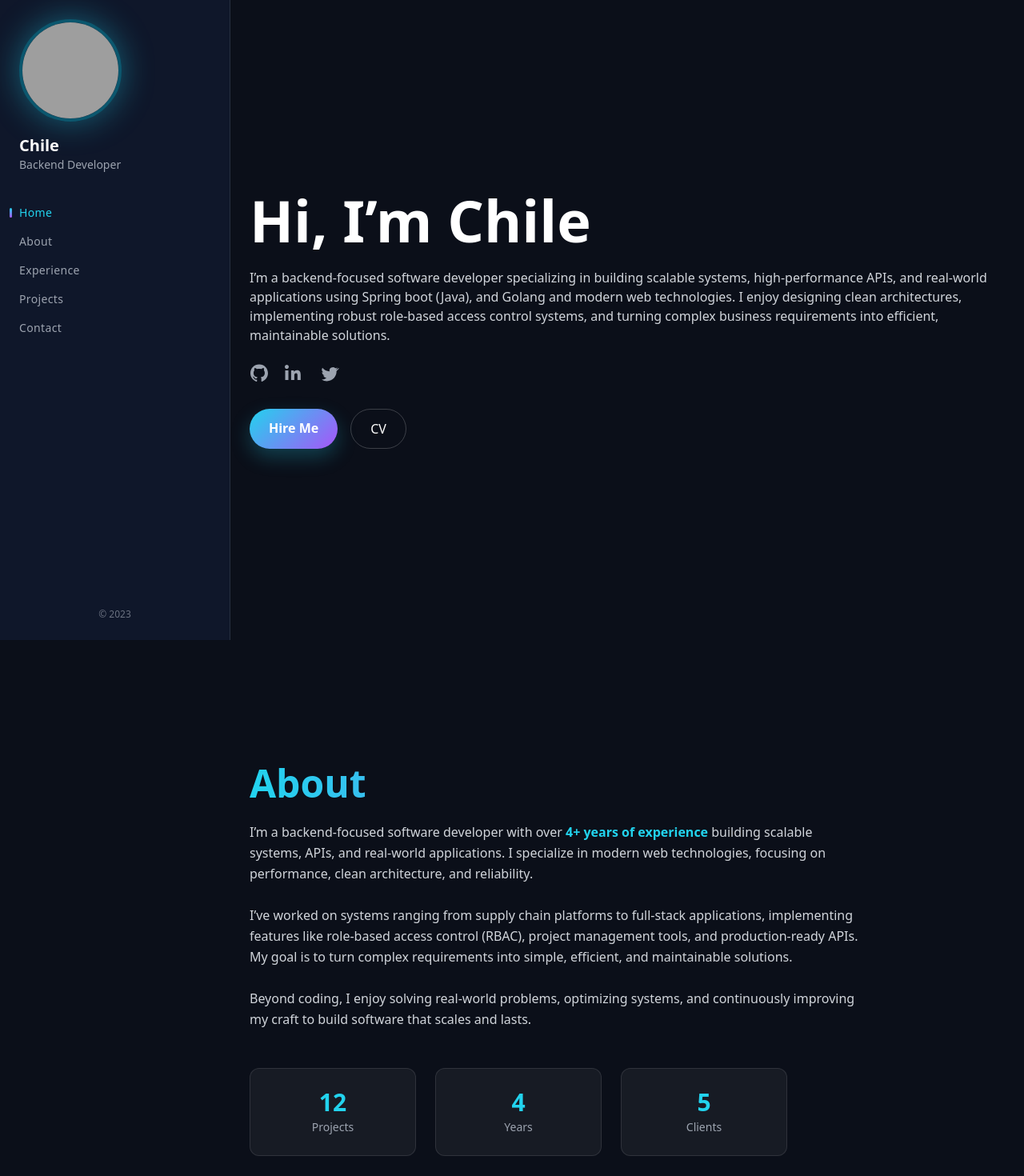
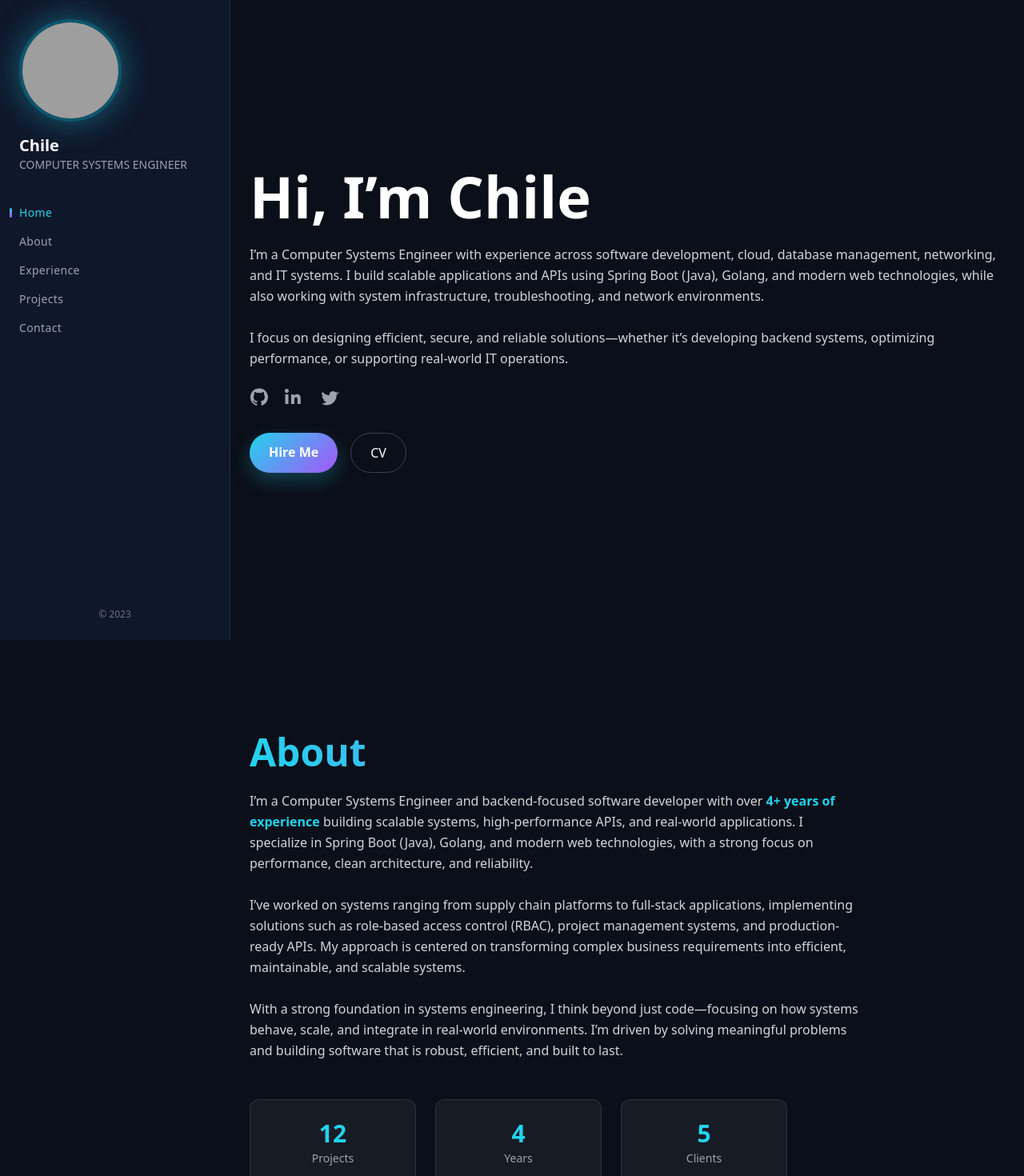
Before and after one commit to ChileKasoka/porfolio-vue, a Vue app: page / in a window 1280 px wide. Shown: the top 1470 px of the page at 80% size. Built offline with nearby package versions, Linux system fonts and the light colour scheme; grey boxes are pictures that could not be loaded; a web font is replaced by a local one.

Commit message:
updated intro on profile

```diff
--- a/src/views/HomeView.vue
+++ b/src/views/HomeView.vue
@@ -14,7 +14,7 @@
           />
 
           <h2 class="mt-4 text-xl font-bold">Chile</h2>
-          <p class="text-gray-400 text-sm">Backend Developer</p>
+          <p class="text-gray-400 text-sm">COMPUTER SYSTEMS ENGINEER</p>
 
         </div>
 
@@ -77,12 +77,14 @@
           <span class="gradient-text">Chile</span>
         </h1>
 
-        <p class="mt-6 text-gray-300 w-full">
-          I’m a backend-focused software developer specializing in building scalable systems,
-          high-performance APIs, and real-world applications using Spring boot (Java), and Golang and modern web technologies.
-          I enjoy designing clean architectures, implementing robust role-based access control systems,
-          and turning complex business requirements into efficient, maintainable solutions.
-        </p>
+<p class="mt-6 text-gray-300 w-full leading-relaxed">
+  I’m a Computer Systems Engineer with experience across software development, cloud, database management, networking, and IT systems.
+  I build scalable applications and APIs using Spring Boot (Java), Golang, and modern web technologies,
+  while also working with system infrastructure, troubleshooting, and network environments.
+  <br /><br />
+  I focus on designing efficient, secure, and reliable solutions—whether it’s developing backend systems,
+  optimizing performance, or supporting real-world IT operations.
+</p>
         <SocialMedia/>
         <div class="mt-8 flex gap-4">
           <a href="#contact" class="btn-primary">Hire Me</a>
@@ -97,16 +99,19 @@
   <h2 class="section-title">About</h2>
 
 <p class="text-gray-300 mt-6 max-w-3xl leading-relaxed">
-  I’m a backend-focused software developer with over <span class="text-cyan-400 font-semibold">4+ years of experience</span>
-  building scalable systems, APIs, and real-world applications. I specialize in modern web technologies,
-  focusing on performance, clean architecture, and reliability.
+  I’m a Computer Systems Engineer and backend-focused software developer with over
+  <span class="text-cyan-400 font-semibold">4+ years of experience</span> building scalable systems,
+  high-performance APIs, and real-world applications. I specialize in Spring Boot (Java), Golang,
+  and modern web technologies, with a strong focus on performance, clean architecture, and reliability.
   <br /><br />
-  I’ve worked on systems ranging from supply chain platforms to full-stack applications, implementing features like
-  role-based access control (RBAC), project management tools, and production-ready APIs. My goal is to turn complex
-  requirements into simple, efficient, and maintainable solutions.
+  I’ve worked on systems ranging from supply chain platforms to full-stack applications, implementing
+  solutions such as role-based access control (RBAC), project management systems, and production-ready APIs.
+  My approach is centered on transforming complex business requirements into efficient, maintainable,
+  and scalable systems.
   <br /><br />
-  Beyond coding, I enjoy solving real-world problems, optimizing systems, and continuously improving my craft
-  to build software that scales and lasts.
+  With a strong foundation in systems engineering, I think beyond just code—focusing on how systems behave,
+  scale, and integrate in real-world environments. I’m driven by solving meaningful problems and building
+  software that is robust, efficient, and built to last.
 </p>
 
   <!-- STATS -->
```
